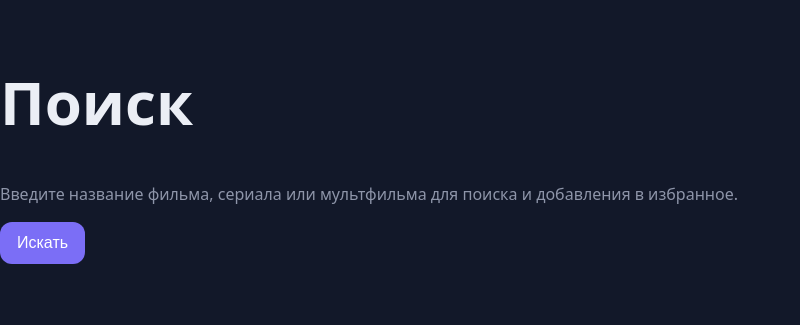
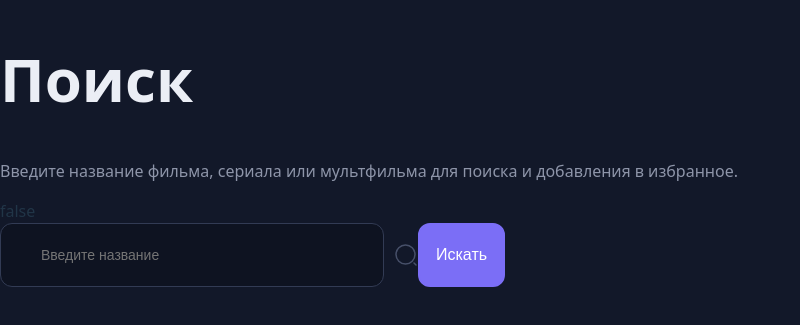
Before and after one commit to Deniskos/film-library, a React (Vite) app: page / in a window 1280 px wide. Shown: the part 257-582 px from the top of the page, without its empty margins (0-800 px from the left). Built offline with nearby package versions, Linux system fonts and the light colour scheme.

Commit message:
feat: добавить компоненты Search и Input

```diff
--- a/src/App.jsx
+++ b/src/App.jsx
@@ -1,6 +1,6 @@
-import Button from "./components/Button/Button";
 import Title from "./components/Title/Title";
 import Paragraph from "./components/Paragraph/Paragraph";
+import Search from "./components/Search/Search";
 
 function App() {
   return (
@@ -10,7 +10,7 @@ function App() {
         Введите название фильма, сериала или мультфильма для поиска и добавления
         в избранное.
       </Paragraph>
-      <Button>Искать</Button>
+      <Search />
     </>
   );
 }
--- a/src/components/Button/Button.jsx
+++ b/src/components/Button/Button.jsx
@@ -1,7 +1,11 @@
 import "./styles.css";
 
-const Button = ({ children }) => {
-  return <button className="button">{children}</button>;
+const Button = ({ onClick, children }) => {
+  return (
+    <button className="button" onClick={onClick}>
+      {children}
+    </button>
+  );
 };
 
 export default Button;
--- a/src/components/Button/styles.css
+++ b/src/components/Button/styles.css
@@ -1,10 +1,12 @@
 .button {
+  height: 64px;
   padding: 8px 16px;
   font-size: 16px;
   line-height: 24px;
   font-weight: 400;
   font-family: Poppins, sans-serif;
   border-radius: 12px;
+  border: 2px solid #7b6ef6;
   background-color: #7b6ef6;
   color: #fff;
   transition: background-color 0.3s;
--- /dev/null
+++ b/src/components/Input/Input.jsx
@@ -0,0 +1,16 @@
+import "./styles.css";
+
+const Input = ({ placeholder, className = "", iconName }) => {
+  return (
+    <div className="input-root">
+      <input
+        type="search"
+        className={`input ${className} ${iconName ? "whitchIcon" : ""}`}
+        placeholder={placeholder}
+      />
+      {iconName && <img src={`/${iconName}`} />}
+    </div>
+  );
+};
+
+export default Input;
--- /dev/null
+++ b/src/components/Input/styles.css
@@ -0,0 +1,29 @@
+.input-root {
+  display: inline-flex;
+  align-items: center;
+  position: relative;
+}
+
+.input {
+  width: 384px;
+  height: 64px;
+  border-radius: 12px;
+  padding: 12px 16px;
+  border: 1px solid #323b54;
+  background-color: rgba(0, 0, 0, 0.2); /* Черный с 20% прозрачностью */
+  font-size: 14px;
+  line-height: 16px;
+  font-weight: 400;
+  color: #475069;
+}
+
+.whitchIcon {
+  padding-left: 40px;
+}
+
+.input__icon {
+  position: absolute;
+  width: 24px;
+  height: 24px;
+  left: 10px;
+}
--- /dev/null
+++ b/src/components/Search/Search.jsx
@@ -0,0 +1,23 @@
+import { useState } from "react";
+
+import Button from "../Button/Button";
+import Input from "../Input/Input";
+
+import "./styles.css";
+
+const Search = () => {
+  const [isTrue, setIsTrue] = useState(false);
+  return (
+    <div className="search-root">
+      <div>{isTrue.toString()}</div>
+      <Input
+        className="search-input"
+        placeholder="Введите название"
+        iconName="search-normal.svg"
+      />
+      <Button onClick={() => setIsTrue((prev) => !prev)}>Искать</Button>
+    </div>
+  );
+};
+
+export default Search;
--- /dev/null
+++ b/src/components/Search/styles.css
@@ -0,0 +1,3 @@
+.search-input {
+  margin-right: 10px;
+}
```
Also changed, not shown: public/search-normal.svg (added).
